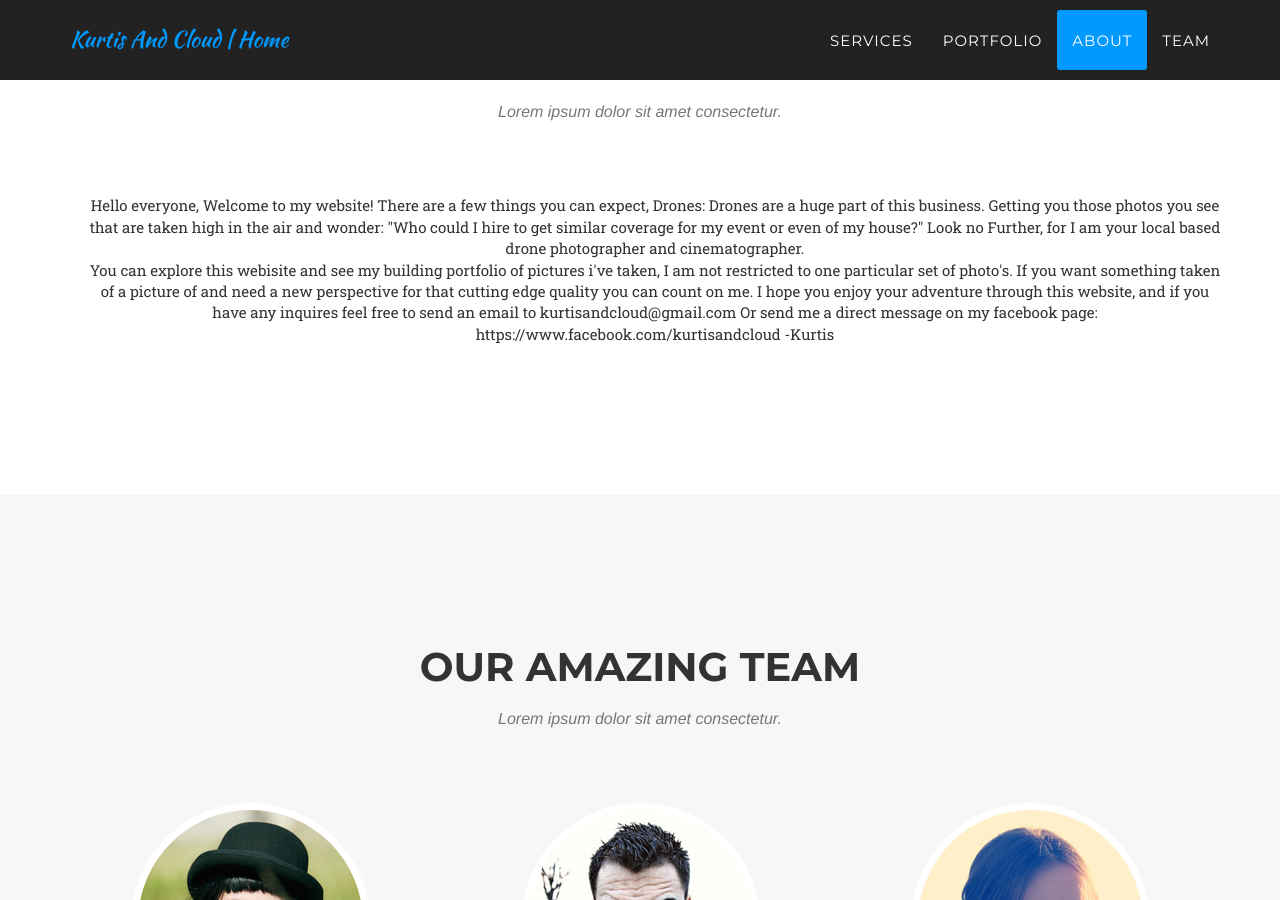
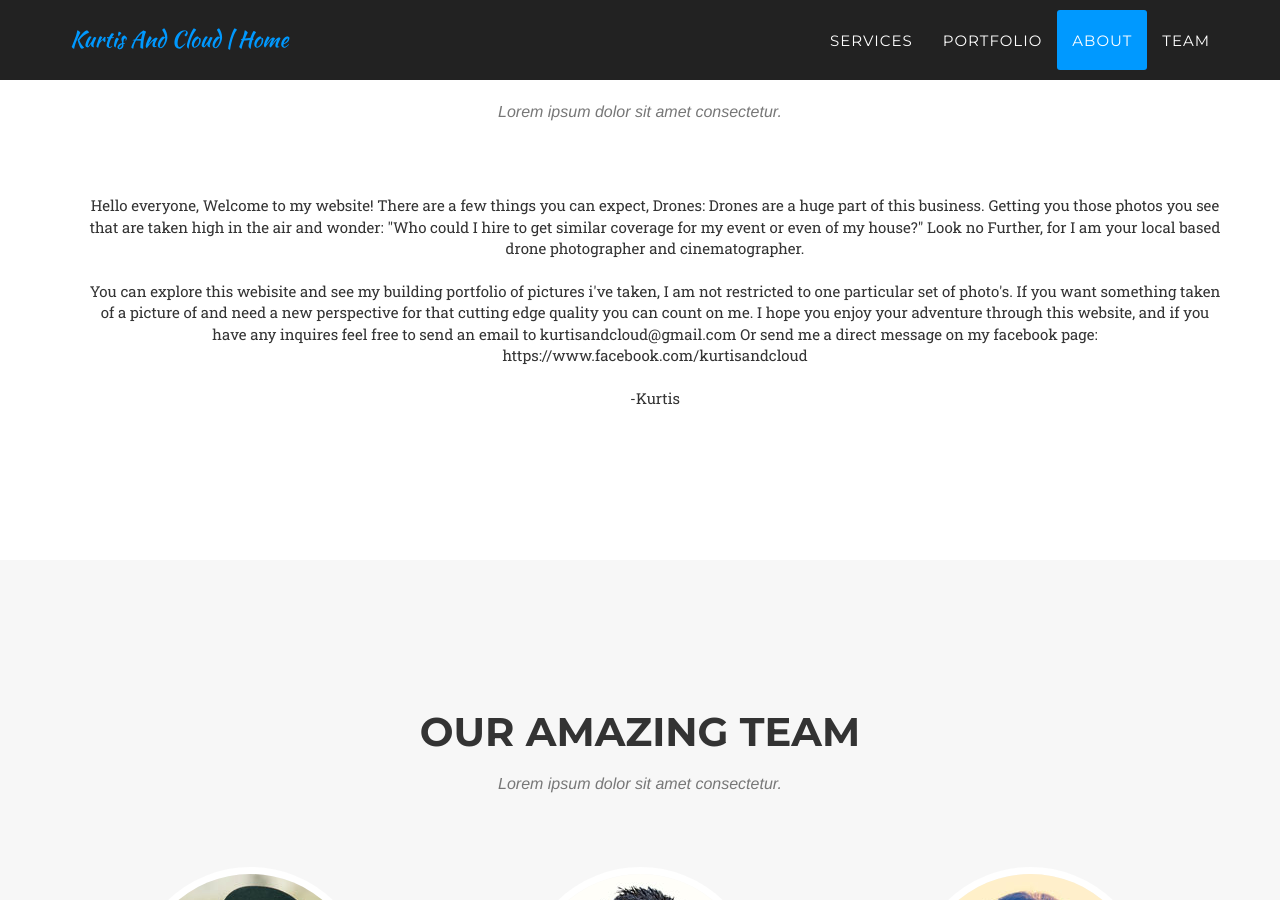
Before and after one commit to Keeg0222/KurtisAndCloud, a Jekyll site: the page built from index.html, in a window 1280 px wide and 900 px high, scrolled down 2753 px. Built offline with Jekyll 4.4.1, drawn with Linux system fonts in a browser that asks for light colours; some web fonts are replaced.

Commit message:
Update about.html

```diff
--- a/_includes/about.html
+++ b/_includes/about.html
@@ -8,7 +8,7 @@
                 </div>
             </div>
             <div class="row">
-                <div class="col-lg-12">
+                <div class="col-lg-4">
                     <div class="container">
                     <center>
 
@@ -19,6 +19,7 @@
 "Who could I hire to get similar coverage for my event or even of my house?"
 Look no Further, for I am your local based drone photographer and cinematographer.
 <br>
+<br>
 You can explore this webisite and see my building portfolio of pictures i've taken,
 I am not restricted to one particular set of photo's. If you want something taken of a picture of and
 need a new perspective for that cutting edge quality you can count on me.
@@ -26,7 +27,8 @@
 kurtisandcloud@gmail.com
 Or send me a direct message on my facebook page:
 https://www.facebook.com/kurtisandcloud
-
+<br>
+<br>
 -Kurtis
 
                     </center>
```
